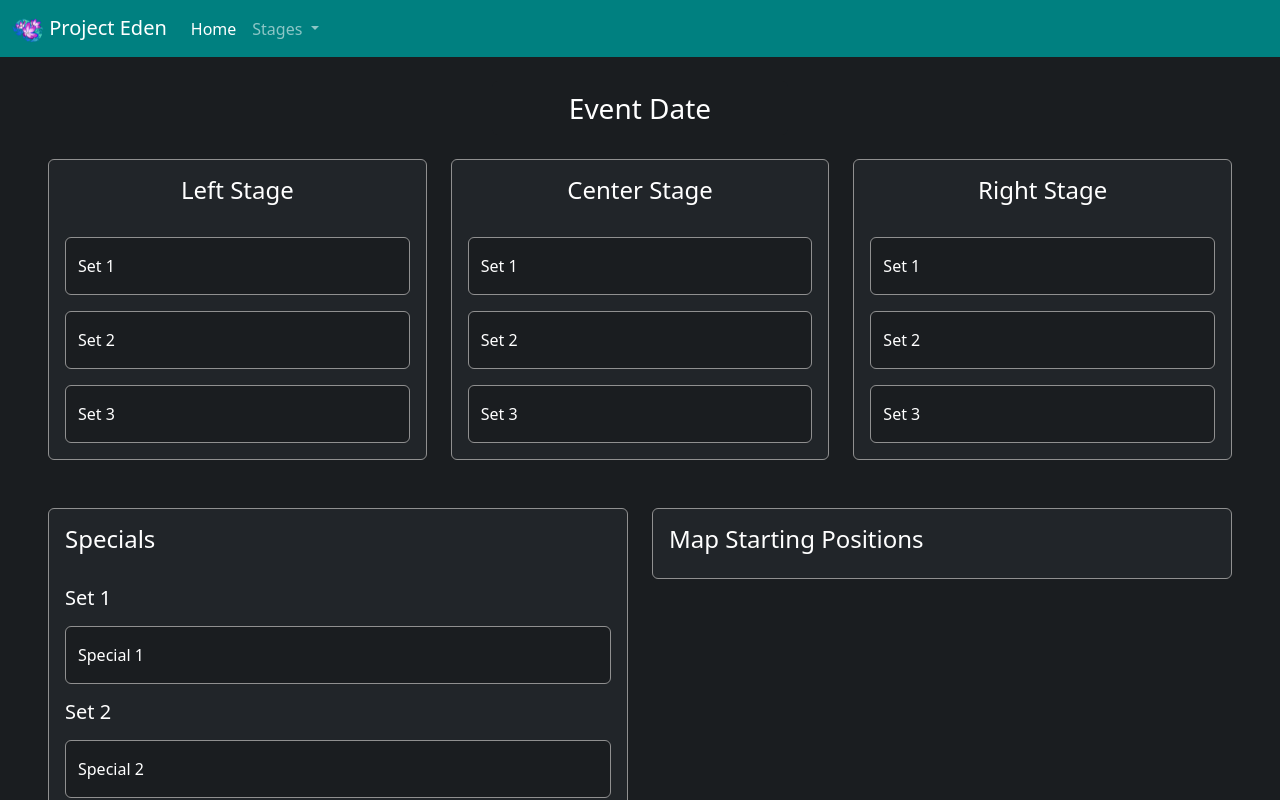
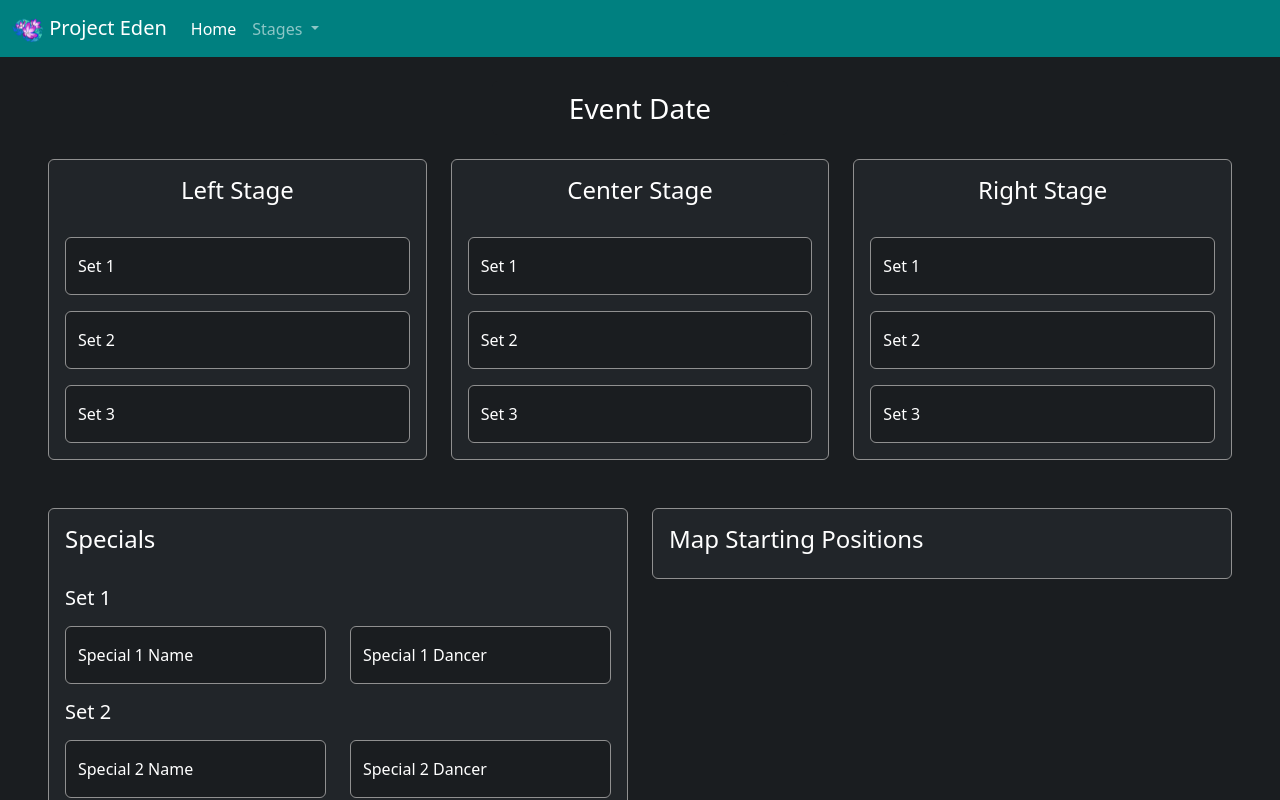
Before and after one commit to KazMaune/project-eden-schedule, an Angular app: page / in a window 1280 px wide. Shown: the top 800 px of the page. Built offline with nearby package versions, Linux system fonts and the light colour scheme.

Commit message:
Adding Special 1&2 name and dancer fields

```diff
--- a/src/app/app.component.html
+++ b/src/app/app.component.html
@@ -108,18 +108,47 @@
             <div class="p-3 border rounded bg-dark">
                 <h4>Specials</h4>
                 <br>
+
                 <h5 class="mb-3">Set 1</h5>
-                <eden-input-field
-                    id="specials-1-input"
-                    label="Special 1"
-                    classes="mb-3">
-                </eden-input-field>
+
+                <div class="row">
+                    <div class="col">
+                        <eden-input-field
+                            id="specials-name-1-input"
+                            label="Special 1 Name"
+                            classes="mb-3">
+                        </eden-input-field>
+                    </div>
+
+                    <div class="col">
+                        <eden-input-field
+                            id="specials-dancer-1-input"
+                            label="Special 1 Dancer"
+                            classes="mb-3">
+                        </eden-input-field>
+                    </div>
+                </div>
+
                 <h5 class="mb-3">Set 2</h5>
-                <eden-input-field
-                    id="specials-2-input"
-                    label="Special 2"
-                    classes="mb-3">
-                </eden-input-field>
+
+                <div class="row">
+                    <div class="col">
+                        <eden-input-field
+                            id="specials-name-2-input"
+                            label="Special 2 Name"
+                            classes="mb-3">
+                        </eden-input-field>
+                    </div>
+
+                    <div class="col">
+                        <eden-input-field
+                            id="specials-dancer-2-input"
+                            label="Special 2 Dancer"
+                            classes="mb-3">
+                        </eden-input-field>
+                    </div>
+                </div>
+
                 <h5 class="mb-3">Set 3</h5>
             </div>
         </div>
```
